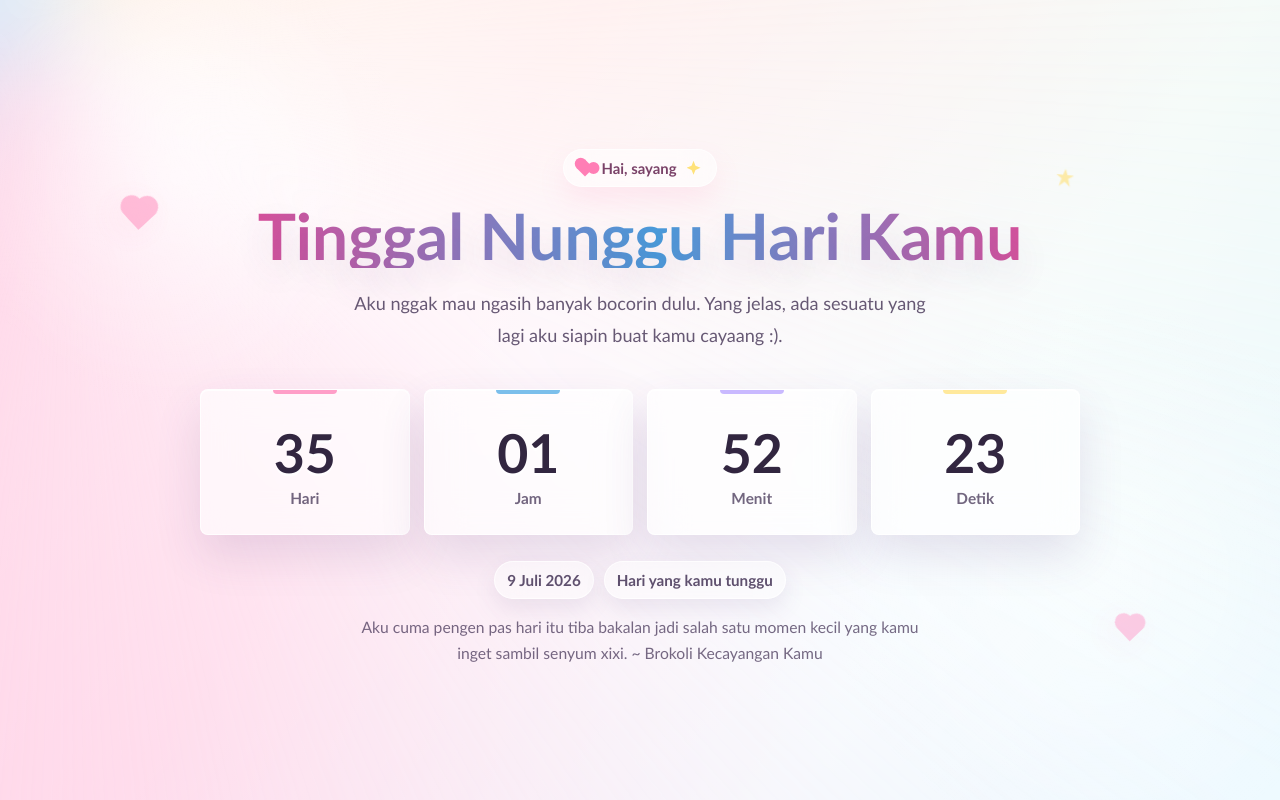
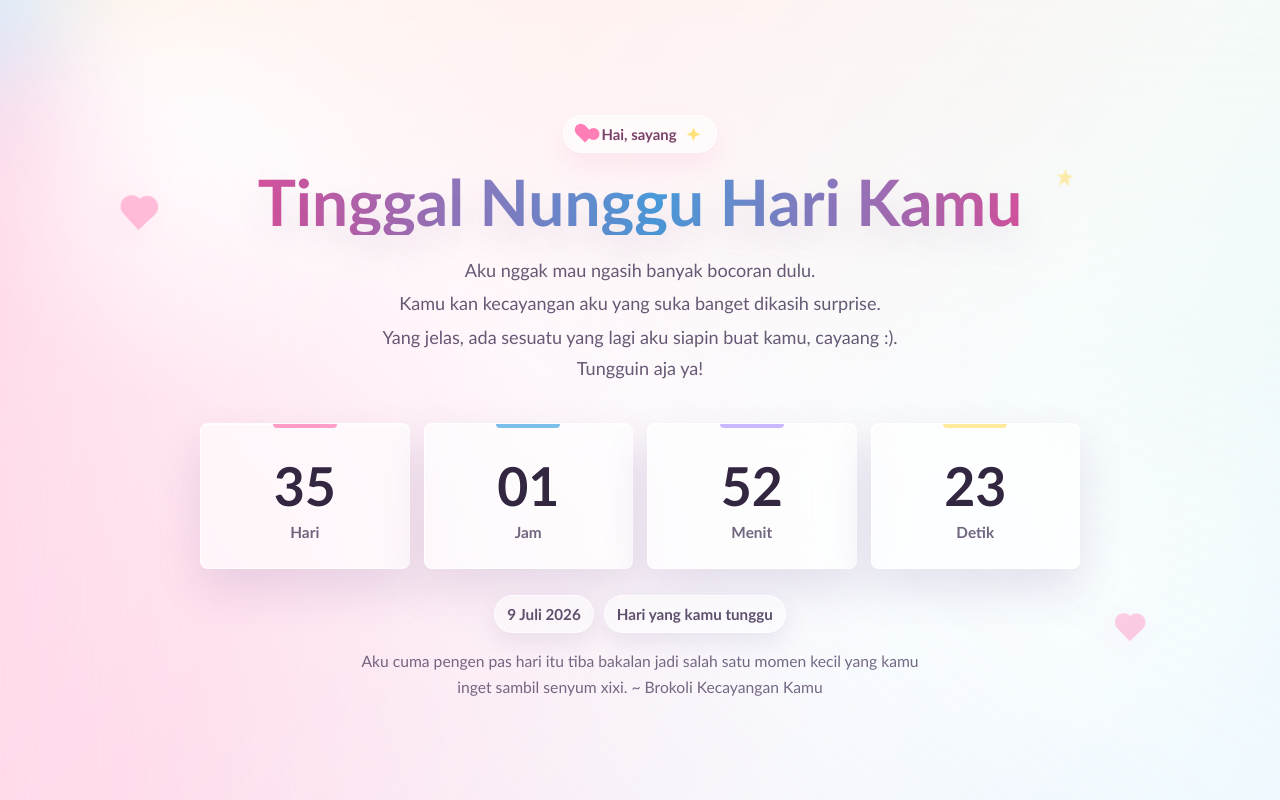
Before and after one commit to Maul-09/myLoveHDB, a Next.js app: page / in a window 1280 px wide. Built offline with nearby package versions, Linux system fonts and the light colour scheme.

Commit message:
Refactor subtitle rendering in Home component and update styles for subtitle lines

```diff
--- a/app/globals.css
+++ b/app/globals.css
@@ -241,6 +241,14 @@ h1 {
   font-weight: 560;
 }
 
+.subtitle-line {
+  display: block;
+}
+
+.subtitle-line + .subtitle-line {
+  margin-top: 2px;
+}
+
 .countdown-grid {
   display: grid;
   grid-template-columns: repeat(4, minmax(136px, 1fr));
--- a/app/page.js
+++ b/app/page.js
@@ -49,6 +49,16 @@ export default function Home() {
     ],
     [timeLeft],
   );
+  const subtitleLines = timeLeft.isDone
+    ? [
+        "Akhirnya tiba juga ya Cayaang.",
+        "Hari ini aku cuma mau kamu ngerasa paling disayang.",
+      ]
+    : [
+        "Aku nggak mau ngasih banyak bocoran dulu.",
+        "Kamu kan kecayangan aku yang suka banget dikasih surprise.",
+        "Yang jelas, ada sesuatu yang lagi aku siapin buat kamu, cayaang :). Tungguin aja ya!",
+      ];
 
   return (
     <main className="countdown-page">
@@ -66,9 +76,11 @@ export default function Home() {
         </p>
         <h1>Tinggal Nunggu Hari Kamu</h1>
         <p className="subtitle">
-          {timeLeft.isDone
-            ? "Akhirnya sampai juga. Hari ini aku cuma mau kamu ngerasa paling disayang."
-            : "Aku nggak mau ngasih banyak bocorin dulu. Yang jelas, ada sesuatu yang lagi aku siapin buat kamu cayaang :)."}
+          {subtitleLines.map((line) => (
+            <span className="subtitle-line" key={line}>
+              {line}
+            </span>
+          ))}
         </p>
 
         <div className="countdown-grid">
@@ -87,7 +99,9 @@ export default function Home() {
           <span>Hari yang kamu tunggu</span>
         </div>
         <p className="sweet-note">
-          Aku cuma pengen pas hari itu tiba bakalan jadi salah satu momen kecil yang kamu inget sambil senyum xixi. ~ Brokoli Kecayangan Kamu</p>
+          Aku cuma pengen pas hari itu tiba bakalan jadi salah satu momen kecil
+          yang kamu inget sambil senyum xixi. ~ Brokoli Kecayangan Kamu
+        </p>
       </section>
     </main>
   );
```
